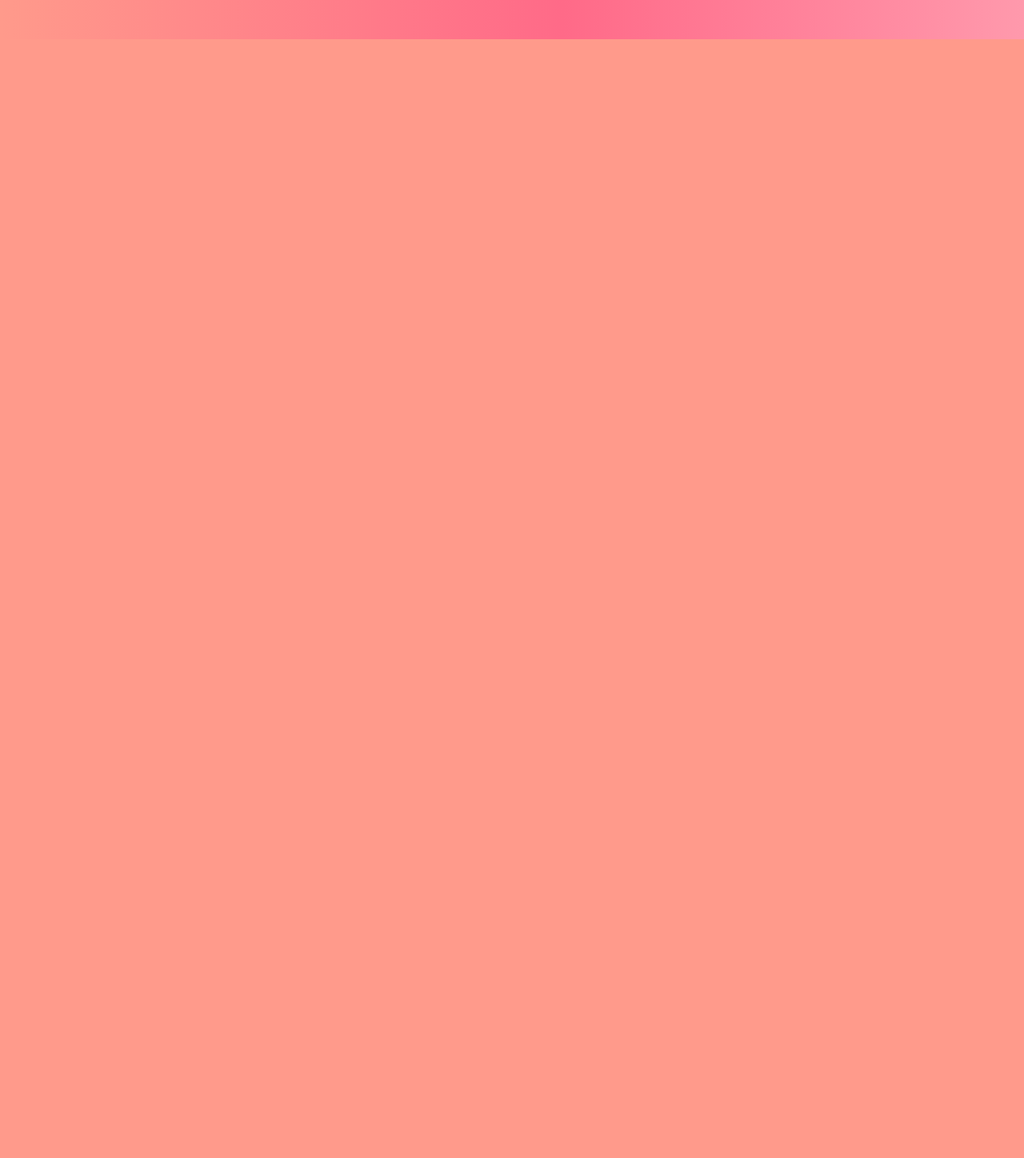
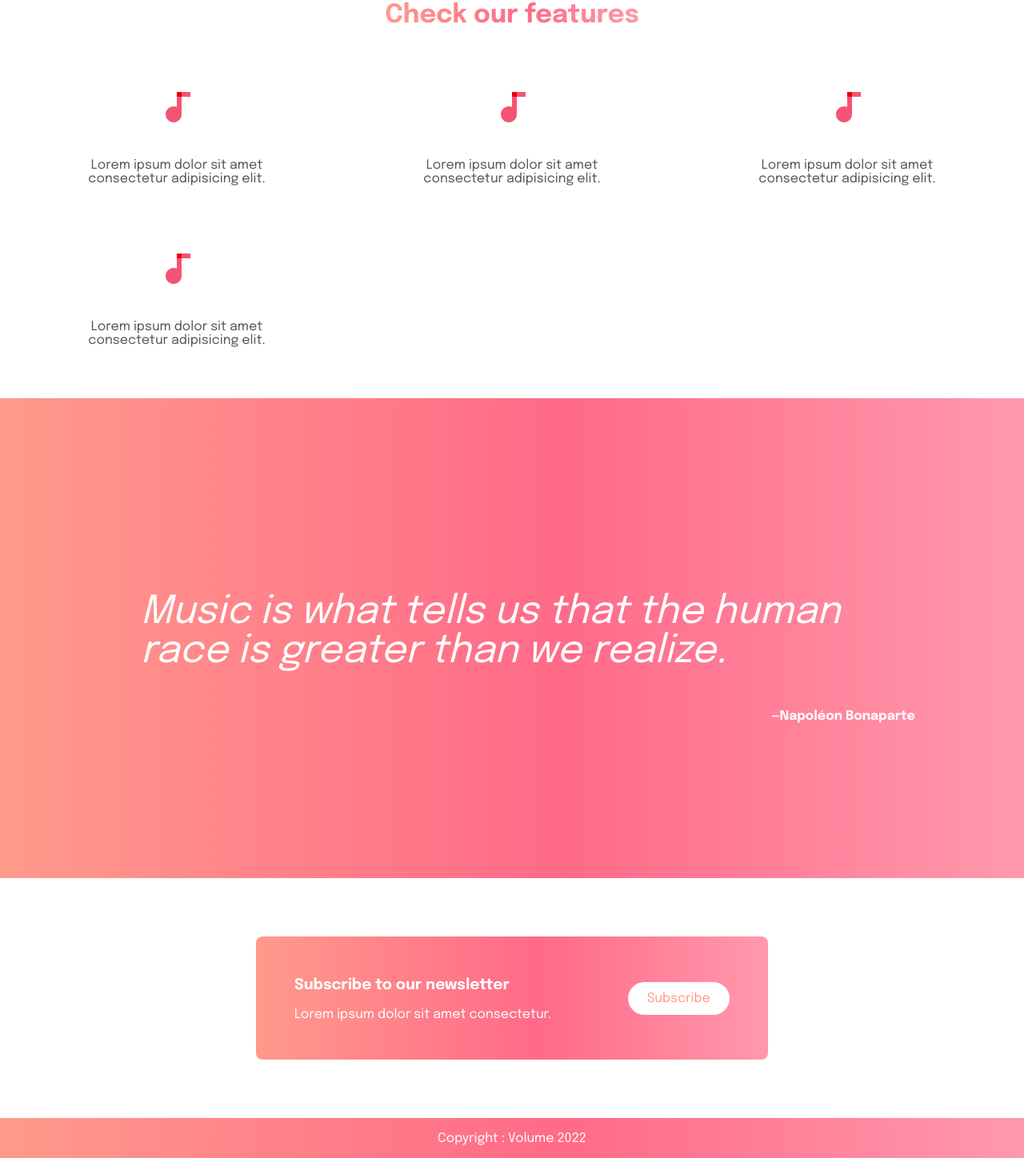
Before and after one commit to ludolsco/landing-page-project, a plain HTML site: page index.html in a window 1280 px wide. Shown: the part 751-2199 px from the top of the page at 80% size. Before the commit the page ends 800 px from the top, so only its background shows below. Drawn offline with Linux system fonts and the light colour scheme.

Commit message:
Finished landing page layout and content

```diff
--- a/index.html
+++ b/index.html
@@ -3,7 +3,7 @@
   <head>
     <meta charset="UTF-8" />
     <meta http-equiv="X-UA-Compatible" content="IE=edge" />
-    <meta name="viewport" content="width=device-width, initial-scale=1.0" />
+    <meta name="viewport" content="width=device-width. initial-scale=1.0" />
     <title>Landing Page Project</title>
     <link rel="stylesheet" href="./style.css" />
   </head>
@@ -29,19 +29,90 @@
           </div>
         </nav>
       </div>
-      <section class="hero">
+    </div>
+    <section class="hero_section">
+      <div class="container">
+        <div class="hero">
           <div class="hero_left">
             <h1>Listening to music is awesome</h1>
-          <p>And it's even better with Volume</p>
+            <p>
+              Lorem ipsum dolor sit. amet consectetur adipisicing elit. Quo
+              dolorum corrupti error explicabo.
+            </p>
             <div class="call-to-actions">
               <button class="cta_hero">Get started</button>
               <a href="" class="cta-features">See features</a>
             </div>
           </div>
           <div class="hero_right">
-          <img src="./images/listening-to-music.png" alt="" class="hero_img" />
+            <img
+              src="./images/listening-to-music.png"
+              alt=""
+              class="hero_img"
+            />
+          </div>
+        </div>
       </div>
     </section>
+    <section class="features_section">
+      <div class="container">
+        <div class="features">
+          <h2 class="gradient_text">Check our features</h2>
+          <div class="features_items">
+            <div class="features_item">
+              <img src="./images/music-icon.svg" alt="" class="icon" />
+              <p>Lorem ipsum dolor sit amet consectetur adipisicing elit.</p>
             </div>
+            <div class="features_item">
+              <img src="./images/music-icon.svg" alt="" class="icon" />
+              <p>Lorem ipsum dolor sit amet consectetur adipisicing elit.</p>
+            </div>
+            <div class="features_item">
+              <img src="./images/music-icon.svg" alt="" class="icon" />
+              <p>Lorem ipsum dolor sit amet consectetur adipisicing elit.</p>
+            </div>
+            <div class="features_item">
+              <img src="./images/music-icon.svg" alt="" class="icon" />
+              <p>Lorem ipsum dolor sit amet consectetur adipisicing elit.</p>
+            </div>
+          </div>
+        </div>
+      </div>
+    </section>
+    <section class="quote_section">
+      <div class="container">
+        <div class="quote_container">
+          <figure>
+            <blockquote>
+              <p>
+                Music is what tells us that the human race is greater than we
+                realize.
+              </p>
+            </blockquote>
+            <figcaption>—Napoléon Bonaparte</figcaption>
+          </figure>
+        </div>
+      </div>
+    </section>
+    <section class="newsletter_section">
+      <div class="container">
+        <div class="newsletter_block">
+          <div class="newsletter">
+            <div class="newsletter_left">
+              <h3>Subscribe to our newsletter</h3>
+              <p>Lorem ipsum dolor sit amet consectetur.</p>
+            </div>
+            <div class="newsletter_right">
+              <button>Subscribe</button>
+            </div>
+          </div>
+        </div>
+      </div>
+    </section>
+    <footer>
+      <div class="container">
+        <p>Copyright : Volume 2022</p>
+      </div>
+    </footer>
   </body>
 </html>
--- a/style.css
+++ b/style.css
@@ -37,7 +37,7 @@ input[type="reset"] {
 }
 
 a:hover {
-  opacity: 0.8;
+  opacity: 0.9;
 }
 
 button {
@@ -55,6 +55,10 @@ button:hover {
   margin: 0 auto;
 }
 
+h2 {
+  font-size: 2rem;
+}
+
 /* MENU */
 
 .menu {
@@ -62,7 +66,6 @@ button:hover {
   display: flex;
   justify-content: space-between;
   align-items: center;
-  border-bottom: 1px solid #fff;
 }
 
 .menu_logo-img {
@@ -106,12 +109,13 @@ button:hover {
   margin: 100px 0;
   display: flex;
   justify-content: space-between;
-  align-items: flex-start;
+  align-items: center;
 }
 
 .hero_left {
   display: flex;
   flex-direction: column;
+  width: 50%;
 }
 
 .hero_left h1 {
@@ -122,7 +126,8 @@ button:hover {
 }
 
 .hero_left p {
-  font-size: 1.5rem;
+  font-size: 1.25rem;
+  color: #f5f5f5;
 }
 
 .call-to-actions {
@@ -149,3 +154,113 @@ button:hover {
   width: 500px;
   height: auto;
 }
+
+/* FEATURES SECTION */
+
+.features_section {
+  background: #fff;
+  height: 100%;
+}
+
+.features {
+  padding-top: 3rem;
+  display: flex;
+  flex-direction: column;
+  align-items: center;
+}
+
+.gradient_text {
+  background: linear-gradient(90deg, #ff9a8b 0%, #ff6a88 55%, #ff99ac 100%);
+  -webkit-background-clip: text;
+  -webkit-text-fill-color: transparent;
+}
+
+.features_items {
+  margin: 3rem auto;
+  display: flex;
+  justify-content: space-between;
+  align-items: center;
+  gap: 4rem;
+  flex-wrap: wrap;
+  width: 100%;
+}
+
+.features_item {
+  display: flex;
+  flex-direction: column;
+  align-items: center;
+  width: 250px;
+  gap: 1.5rem;
+}
+
+.features_item p {
+  color: #555;
+  text-align: center;
+}
+
+/* QUOTE SECTION */
+
+.quote_container {
+  height: 75vh;
+  display: flex;
+  align-items: center;
+  justify-content: center;
+}
+
+blockquote p {
+  font-style: italic;
+  font-size: 3rem;
+}
+
+figcaption {
+  text-align: right;
+  font-weight: 700;
+}
+
+/* NEWSLETTER SECTION */
+
+.newsletter_section {
+  background-color: #fff;
+}
+
+.newsletter_block {
+  height: 300px;
+  display: flex;
+  justify-content: center;
+  align-items: center;
+}
+
+.newsletter {
+  min-width: 50%;
+  border-radius: 8px;
+  background-color: #ff9a8b;
+  background-image: linear-gradient(
+    90deg,
+    #ff9a8b 0%,
+    #ff6a88 55%,
+    #ff99ac 100%
+  );
+  display: flex;
+  justify-content: space-between;
+  align-items: center;
+}
+
+.newsletter_left,
+.newsletter_right {
+  padding: 2rem 3rem;
+}
+
+.newsletter_right button {
+  padding: 12px 24px;
+  border-radius: 100vh;
+  transition: 0.3s;
+  background-color: #fff;
+  color: #ff9a8b;
+}
+
+footer {
+  height: 50px;
+  display: flex;
+  justify-content: center;
+  align-items: center;
+}
```
Also changed, not shown: images/music-icon.svg (added), 1 other file. Lines whose indentation alone changed are shown as unchanged.
